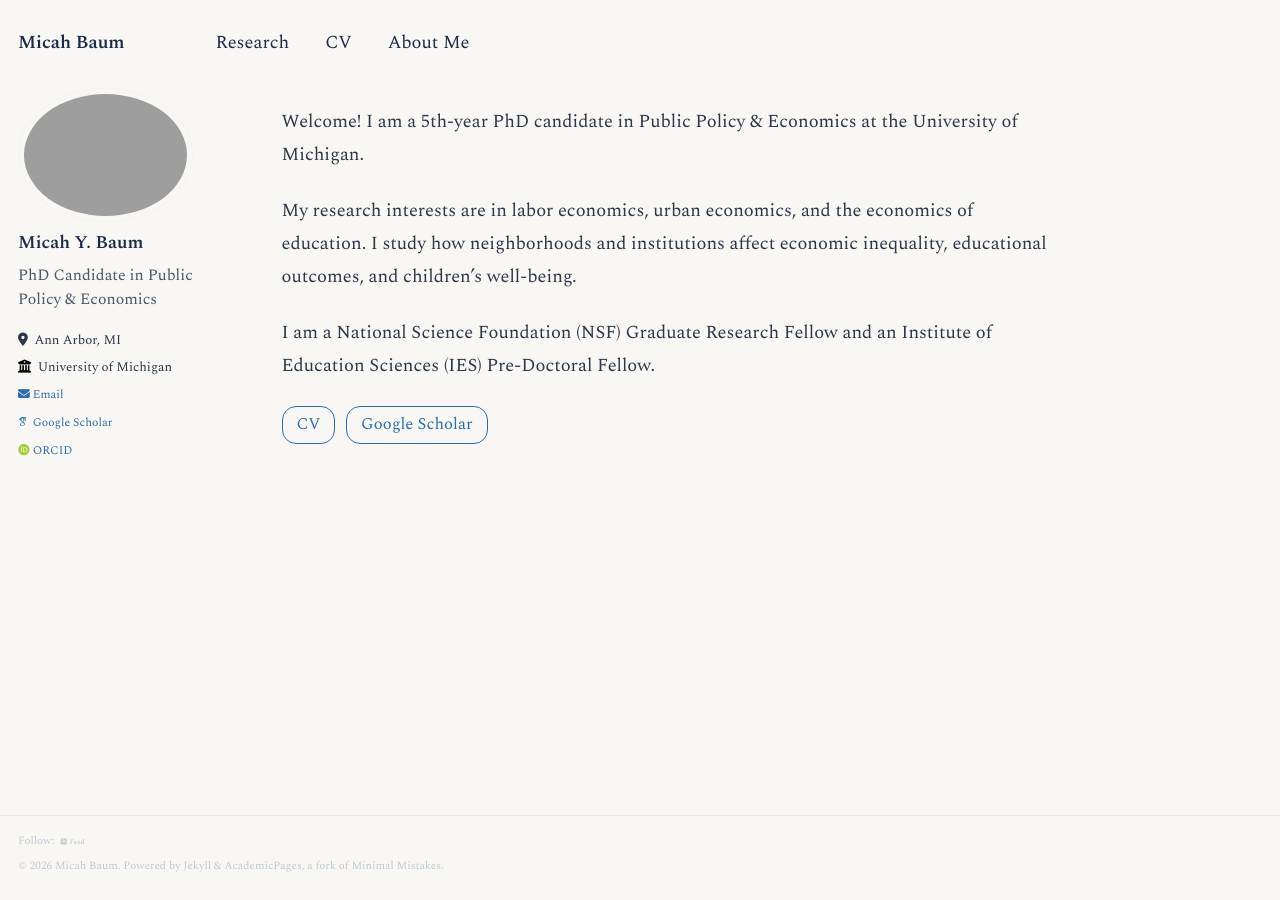
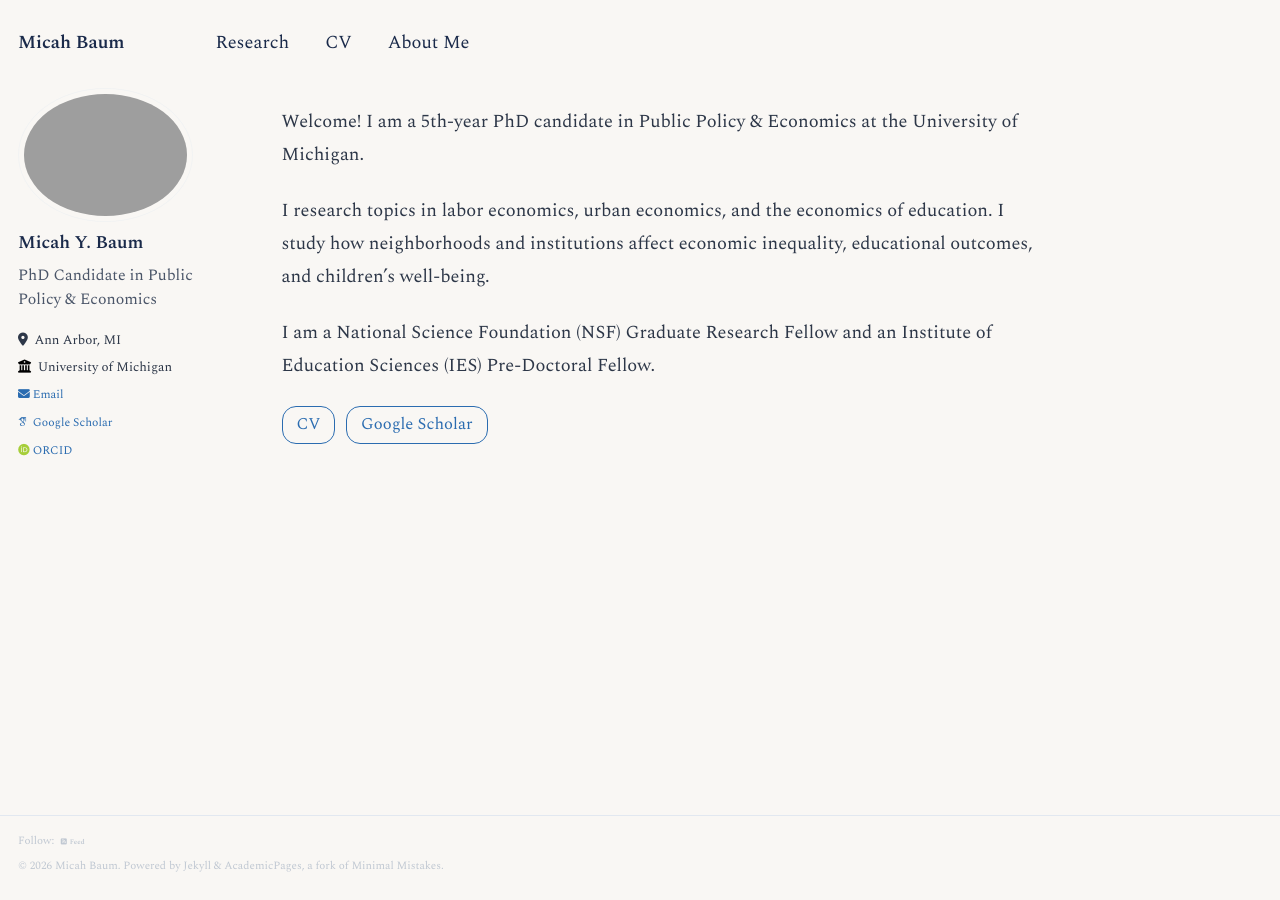
Before and after one commit to micah-baum/micah-baum.github.io, a Jekyll site: the page built from _pages/about.md, in a window 1280 px wide. Built offline with Jekyll 4.4.1, drawn with Linux system fonts in a browser that asks for light colours; some web fonts are replaced.

Commit message:
Update about.md

```diff
--- a/_pages/about.md
+++ b/_pages/about.md
@@ -8,7 +8,7 @@ redirect_from:
 
 Welcome! I am a 5th-year PhD candidate in Public Policy & Economics at the University of Michigan.
 
-My research interests are in labor economics, urban economics, and the economics of education. I study how neighborhoods and institutions affect economic inequality, educational outcomes, and children's well-being.
+I research topics in labor economics, urban economics, and the economics of education. I study how neighborhoods and institutions affect economic inequality, educational outcomes, and children's well-being.
 
 I am a National Science Foundation (NSF) Graduate Research Fellow and an Institute of Education Sciences (IES) Pre-Doctoral Fellow.
 
```
